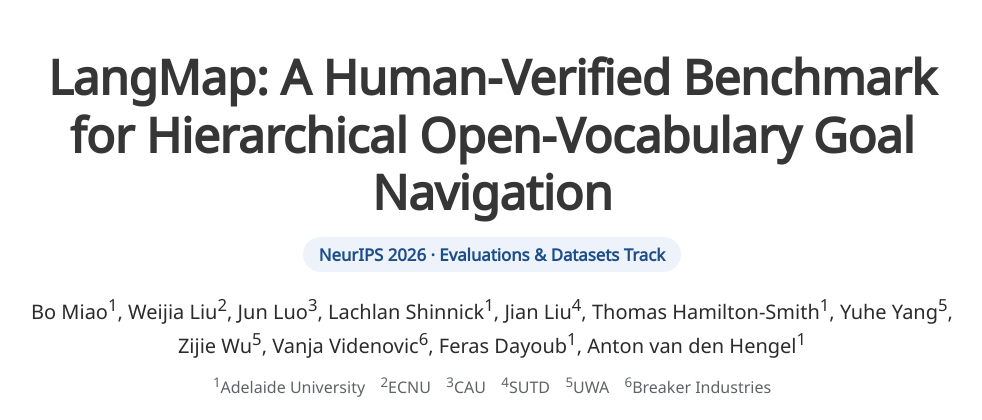
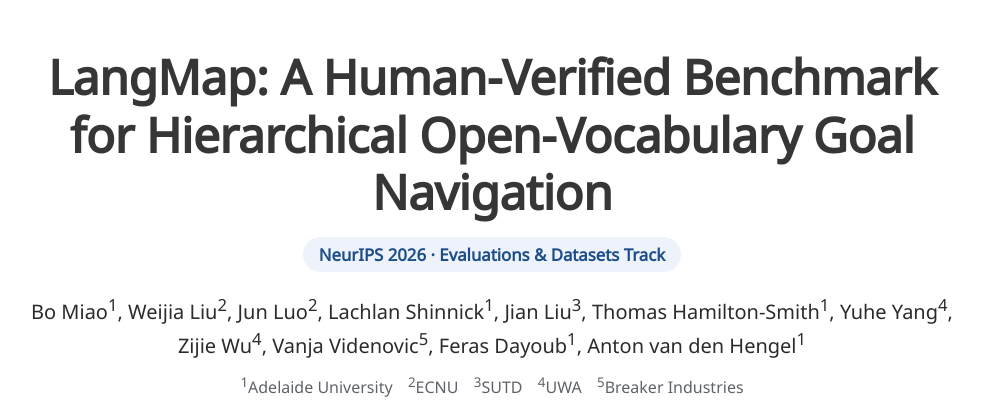
Before and after one commit to bo-miao/bo-miao.github.io, a plain HTML site: page LangMap/index.html in a window 1280 px wide. Shown: the top 420 px of the page, without its empty margins (148-1130 px from the left). Drawn offline with Linux system fonts and the light colour scheme; a web font is replaced by a local one.

Commit message:
LangMap: list Jun Luo under ECNU and renumber affiliations

```diff
--- a/LangMap/index.html
+++ b/LangMap/index.html
@@ -45,13 +45,13 @@
             <div class="is-size-5 publication-authors">
               <span class="author-block">Bo Miao<sup>1</sup>,</span>
               <span class="author-block">Weijia Liu<sup>2</sup>,</span>
-              <span class="author-block">Jun Luo<sup>3</sup>,</span>
+              <span class="author-block">Jun Luo<sup>2</sup>,</span>
               <span class="author-block">Lachlan Shinnick<sup>1</sup>,</span>
-              <span class="author-block">Jian Liu<sup>4</sup>,</span>
+              <span class="author-block">Jian Liu<sup>3</sup>,</span>
               <span class="author-block">Thomas Hamilton-Smith<sup>1</sup>,</span>
-              <span class="author-block">Yuhe Yang<sup>5</sup>,</span>
-              <span class="author-block">Zijie Wu<sup>5</sup>,</span>
-              <span class="author-block">Vanja Videnovic<sup>6</sup>,</span>
+              <span class="author-block">Yuhe Yang<sup>4</sup>,</span>
+              <span class="author-block">Zijie Wu<sup>4</sup>,</span>
+              <span class="author-block">Vanja Videnovic<sup>5</sup>,</span>
               <span class="author-block">Feras Dayoub<sup>1</sup>,</span>
               <span class="author-block">Anton van den Hengel<sup>1</sup></span>
             </div>
@@ -59,10 +59,9 @@
             <div class="is-size-6 publication-authors affiliations">
               <span class="author-block"><sup>1</sup>Adelaide University</span>
               <span class="author-block"><sup>2</sup>ECNU</span>
-              <span class="author-block"><sup>3</sup>CAU</span>
-              <span class="author-block"><sup>4</sup>SUTD</span>
-              <span class="author-block"><sup>5</sup>UWA</span>
-              <span class="author-block"><sup>6</sup>Breaker Industries</span>
+              <span class="author-block"><sup>3</sup>SUTD</span>
+              <span class="author-block"><sup>4</sup>UWA</span>
+              <span class="author-block"><sup>5</sup>Breaker Industries</span>
             </div>
 
             <div class="publication-links">
```
